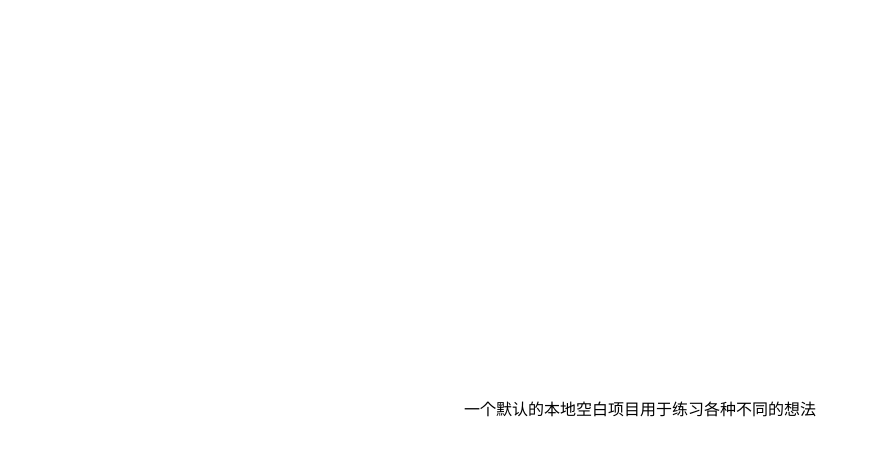
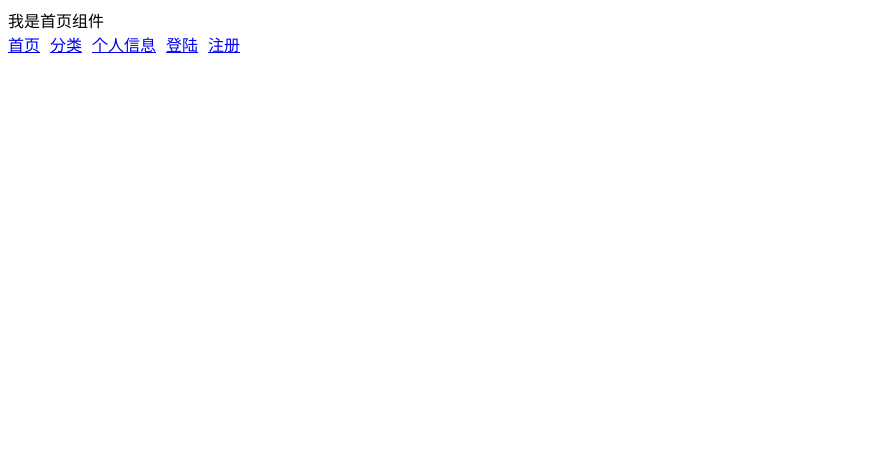
Before and after one commit to gaowujian/practice-react-app, a React (Create React App) app: page / in a window 1280 px wide. Shown: the top 456 px of the page, without its empty margins (0-871 px from the left). Built offline with nearby package versions, Linux system fonts and the light colour scheme.

Commit message:
task-app

```diff
--- a/package.json
+++ b/package.json
@@ -8,6 +8,7 @@
     "@testing-library/user-event": "^7.1.2",
     "react": "^16.13.1",
     "react-dom": "^16.13.1",
+    "react-router-dom": "^5.2.0",
     "react-scripts": "3.4.1"
   },
   "scripts": {
--- a/src/App.js
+++ b/src/App.js
@@ -1,13 +1,61 @@
 import React from "react";
+import {
+  BrowserRouter as Router,
+  Route,
+  Switch,
+  NavLink,
+} from "react-router-dom";
+import Home from "./pages/Home";
+import Category from "./pages/Category";
+import Personal from "./pages/Personal";
+import { createBrowserHistory } from "history";
+import { useRef } from "react";
 
-const style = {
-  height: "100vh",
-  display: "flex",
-  justifyContent: "center",
-  alignItems: "center",
-};
-function App() {
-  return <div style={style}>一个默认的本地空白项目用于练习各种不同的想法</div>;
+export default function App() {
+  const routeRef = React.createRef();
+  console.log("App -> routeRef", routeRef);
+  const linkRef = React.createRef();
+  console.log("App -> linkRef", linkRef);
+  const routeDom = useRef(routeRef);
+  console.log("App -> routeDom", routeDom);
+  const linkDom = useRef(linkRef);
+  console.log("App -> linkDom", linkDom);
+
+  return (
+    <Router>
+      <Switch>
+        <Route path="/" exact component={Home} ref={routeRef} />
+        <Personal path="/category" exact />
+        <Route path="/category" component={Category} />
+        <Route path="/personal" component={Personal} />
+      </Switch>
+      <NavLink style={{ marginRight: "10px" }} to="/" ref={linkRef}>
+        首页
+      </NavLink>
+      <NavLink
+        style={{ marginRight: "10px" }}
+        to="/category"
+        onClick={(e) => {
+          console.log(e);
+        }}
+      >
+        分类
+      </NavLink>
+      <NavLink style={{ marginRight: "10px" }} to="/personal1">
+        个人信息
+      </NavLink>
+      <NavLink
+        style={{ marginRight: "10px" }}
+        onClick={() => {
+          console.log("难搞");
+        }}
+        to="/personal/login"
+      >
+        登陆
+      </NavLink>
+      <NavLink style={{ marginRight: "10px" }} to="/personal/register">
+        注册
+      </NavLink>
+    </Router>
+  );
 }
-
-export default App;
--- /dev/null
+++ b/src/Personal.js
@@ -0,0 +1,19 @@
+import React from "react";
+import { BrowserRouter as Router, Route, Switch } from "react-router-dom";
+import Info from "index";
+import Login from "index";
+import Register from "index";
+
+export default function Personal() {
+  console.log("用户");
+  return (
+    // <Router>
+    //   <Switch>
+    //     <Route path="/pp" exact component={Info} />
+    //     <Route path="/personal/register" component={Register} />
+    //     <Route path="/personal/login" component={Login} />
+    //   </Switch>
+    // </Router>
+    <Route></Route>
+  );
+}
--- /dev/null
+++ b/src/pages/Category.js
@@ -0,0 +1,5 @@
+import React from "react";
+
+export default function Category() {
+  return <div>我是category</div>;
+}
--- /dev/null
+++ b/src/pages/Home.js
@@ -0,0 +1,5 @@
+import React from "react";
+
+export default function Home() {
+  return <div>我是首页组件</div>;
+}
--- /dev/null
+++ b/src/pages/Info.js
@@ -0,0 +1,5 @@
+import React from "react";
+
+export default function Info() {
+  return <div>个人信息页面</div>;
+}
--- /dev/null
+++ b/src/pages/Login.js
@@ -0,0 +1,5 @@
+import React from "react";
+
+export default function Login() {
+  return <div>login组件</div>;
+}
--- /dev/null
+++ b/src/pages/Personal.js
@@ -0,0 +1,21 @@
+import React from "react";
+import { Route, Switch, withRouter } from "react-router-dom";
+import Login from "./Login";
+import Info from "./Info";
+import Register from "./Register";
+
+function Personal() {
+  console.log("11");
+  return (
+    <Route>
+      {/* <Switch> */}
+      {/* <Route path="/personal1" exact component={Info} />
+      <Route path="/personal/login" component={Login} />
+      <Route path="/personal/register" component={Register} /> */}
+      {/* </Switch> */}
+      pianzi
+    </Route>
+  );
+}
+
+export default Personal;
--- /dev/null
+++ b/src/pages/Register.js
@@ -0,0 +1,5 @@
+import React from "react";
+
+export default function Register() {
+  return <div>register组件</div>;
+}
```
Also changed, not shown: src/hoc/Message.js (added), 1 other file (tests, documents, lock files or other folders).
